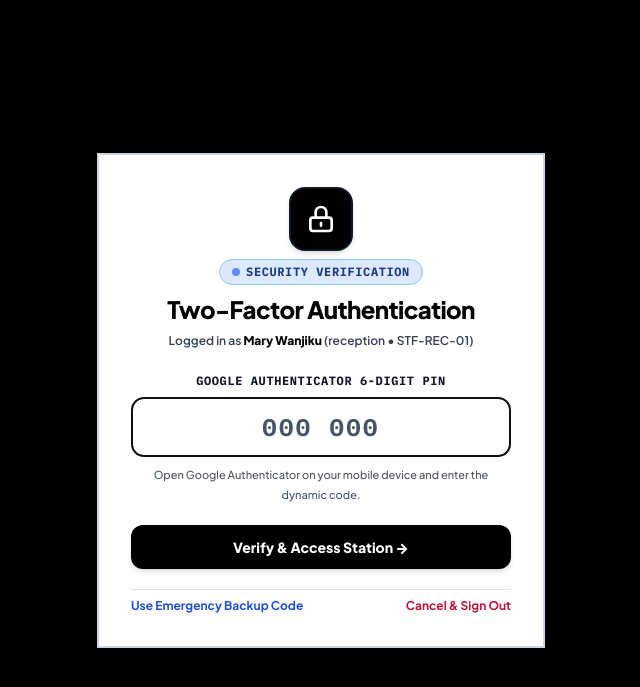
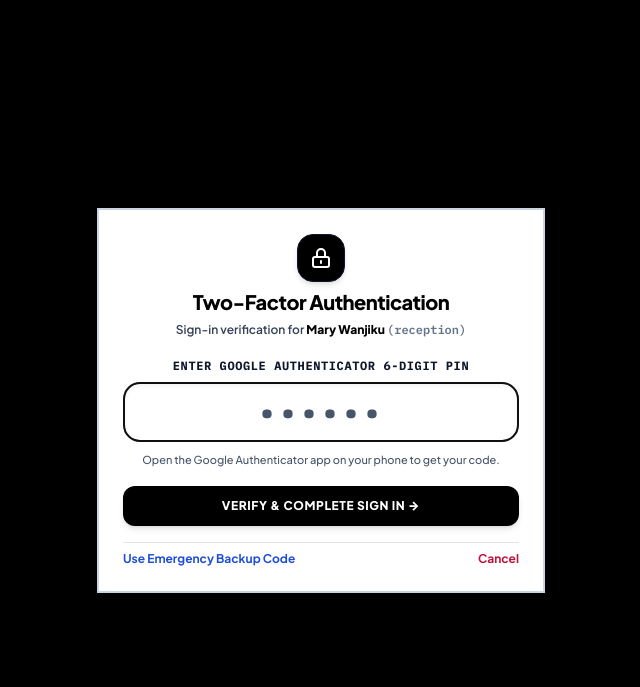
Before and after one commit to SK108045/New_HMS, a Flask app: page /verify-2fa in a window 1280 px wide. Shown: the top 687 px of the page, without its empty margins (319-959 px from the left). Run offline with Flask 3, Linux system fonts and the light colour scheme; the visitor is signed in with stand-in values (Sample User, id 1); data comes from the database, SQL or seed files in the repository; some libraries are stand-ins or nearby versions.

Commit message:
fix(2fa-ux): tidy viewport-fitting 2FA modal, direct login flow, and per-staff QR setup links

```diff
--- a/auth/routes.py
+++ b/auth/routes.py
@@ -207,10 +207,6 @@ def handle_portal_login(portal_key):
             return render_template('auth/login.html', meta=meta, portals=PORTAL_META, next_url=next_url, current_portal=portal_key)
 
         # Determine 2FA Requirement (Google Authenticator)
-        is_2fa_mandated = settings.require_2fa_for_all or (
-            settings.require_2fa_for_admin_doctor and user.role in ['admin', 'doctor']
-        )
-
         if user.is_2fa_enabled:
             # Stage 2FA challenge
             session['pending_2fa_user_id'] = user.id
@@ -218,21 +214,13 @@ def handle_portal_login(portal_key):
             session['pending_next_url'] = next_url
             return redirect(url_for('auth.verify_2fa'))
 
-        elif is_2fa_mandated:
-            # Force 2FA setup wizard
-            session['pending_2fa_user_id'] = user.id
-            session['pending_target_portal'] = portal_key
-            session['pending_next_url'] = next_url
-            flash('Hospital Security Policy requires Google Authenticator 2FA setup for your clinical role.', 'info')
-            return redirect(url_for('auth.setup_2fa'))
-
-        # Standard authentication without 2FA
+        # Standard direct authentication without 2FA
         login_user(user, is_2fa_verified=True)
         AuditLog.log_event(
             'login_success',
             'user',
             user.id,
-            f"User {user.username} successfully signed in to {portal_key} portal (2FA not enabled).",
+            f"User {user.username} successfully signed in to {portal_key} portal (2FA not active).",
             actor=user,
             severity='info'
         )
@@ -333,15 +321,25 @@ def verify_2fa():
 
 # ==================== 2FA SETUP WIZARD WITH QR CODE ====================
 @auth_bp.route('/setup-2fa', methods=['GET', 'POST'])
-def setup_2fa():
-    # Allow setup for logged-in user OR pending 2FA setup user
-    user = get_current_user()
-    is_pending = False
-    if not user:
-        pending_uid = session.get('pending_2fa_user_id')
-        if pending_uid:
-            user = db.session.get(User, pending_uid)
-            is_pending = True
+@auth_bp.route('/setup-2fa/<int:user_id>', methods=['GET', 'POST'])
+def setup_2fa(user_id=None):
+    current_u = get_current_user()
+
+    if user_id is not None:
+        # Admin or the user themselves can view/setup
+        if not current_u or (current_u.role != 'admin' and current_u.id != user_id):
+            flash('Administrator access required to configure 2FA for other staff members.', 'error')
+            return redirect(url_for('auth.login'))
+        user = db.session.get(User, user_id)
+        if not user:
+            flash('Staff user not found.', 'error')
+            return redirect(url_for('admin.staff'))
+    else:
+        user = current_u
+        if not user:
+            pending_uid = session.get('pending_2fa_user_id')
+            if pending_uid:
+                user = db.session.get(User, pending_uid)
 
     if not user:
         flash('Please sign in to configure Two-Factor Authentication.', 'warning')
@@ -385,16 +383,18 @@ def setup_2fa():
                 severity='info'
             )
 
-            # Establish full authenticated session
-            session.pop('pending_2fa_user_id', None)
-            target_portal = session.pop('pending_target_portal', user.portal or 'reception')
-            login_user(user, is_2fa_verified=True)
+            # Establish authenticated session if user was signing in
+            if session.get('pending_2fa_user_id') == user.id:
+                session.pop('pending_2fa_user_id', None)
+                target_portal = session.pop('pending_target_portal', user.portal or 'reception')
+                login_user(user, is_2fa_verified=True)
 
+            flash(f"Google Authenticator 2FA activated successfully for {user.full_name}!", "success")
             return render_template(
                 'auth/backup_codes.html',
                 user=user,
                 backup_codes=backup_codes,
-                target_portal=target_portal
+                target_portal=user.portal or 'reception'
             )
         else:
             flash('Invalid 6-digit code. Make sure you scanned the QR code with Google Authenticator and enter the live 6-digit token.', 'error')
@@ -403,9 +403,14 @@ def setup_2fa():
         'auth/setup_2fa.html',
         user=user,
         secret=secret,
-        qr_data_url=qr_data_url,
-        is_pending=is_pending
+        qr_data_url=qr_data_url
     )
+
+
+@auth_bp.route('/setup-2fa-user/<int:user_id>', methods=['GET', 'POST'])
+def setup_2fa_user(user_id):
+    return setup_2fa(user_id=user_id)
+
 
 
 # ==================== DISABLE 2FA ====================
--- a/templates/admin/security.html
+++ b/templates/admin/security.html
@@ -383,6 +383,10 @@
 
                                 <td class="p-3.5 text-right">
                                     <div class="flex items-center justify-end gap-2 flex-wrap">
+                                        <a href="{{ url_for('auth.setup_2fa_user', user_id=u.id) }}" class="px-2.5 py-1 bg-blue-50 hover:bg-blue-100 text-blue-900 border border-blue-300 font-extrabold text-[11px] rounded-lg" title="View or generate QR code setup for this staff member">
+                                            <span>🔐 Setup / QR</span>
+                                        </a>
+
                                         {% if u.is_locked() %}
                                             <form method="POST" action="{{ url_for('admin.unlock_user', user_id=u.id) }}">
                                                 <button type="submit" class="px-2.5 py-1 bg-emerald-700 hover:bg-emerald-800 text-white font-extrabold text-[11px] rounded-lg shadow-xs">
--- a/templates/auth/verify_2fa.html
+++ b/templates/auth/verify_2fa.html
@@ -3,39 +3,35 @@
 <head>
     <meta charset="UTF-8">
     <meta name="viewport" content="width=device-width, initial-scale=1.0">
-    <title>Two-Factor Authentication Security Challenge - Apex Medical</title>
+    <title>Two-Factor Authentication - Apex Medical</title>
     <link rel="stylesheet" href="{{ url_for('static', filename='dist/styles.css') }}">
     <script defer src="https://unpkg.com/alpinejs@3.13.5/dist/cdn.min.js"></script>
 </head>
 <body class="h-full text-slate-900 font-sans flex items-center justify-center p-4 antialiased bg-slate-950" x-data="{ useBackup: false }">
 
-    <div class="max-w-md w-full bg-white rounded-3xl border-2 border-slate-300 shadow-2xl p-6 sm:p-8 space-y-6">
+    <!-- Compact Tidy 2FA Security Challenge Card -->
+    <div class="max-w-md w-full bg-white rounded-3xl border-2 border-slate-300 shadow-2xl p-6 sm:p-7 space-y-5">
 
         <!-- Header -->
-        <div class="text-center space-y-2">
-            <div class="w-16 h-16 rounded-2xl bg-slate-950 text-white flex items-center justify-center font-mono font-black text-2xl mx-auto shadow-md border-2 border-slate-800">
-                <svg class="w-8 h-8 text-blue-400" fill="none" stroke="currentColor" viewBox="0 0 24 24">
+        <div class="text-center space-y-1.5">
+            <div class="w-12 h-12 rounded-2xl bg-slate-950 text-white flex items-center justify-center mx-auto shadow-md border border-slate-800">
+                <svg class="w-6 h-6 text-blue-400" fill="none" stroke="currentColor" viewBox="0 0 24 24">
                     <path stroke-linecap="round" stroke-linejoin="round" stroke-width="2" d="M12 15v2m-6 4h12a2 2 0 002-2v-6a2 2 0 00-2-2H6a2 2 0 00-2 2v6a2 2 0 002 2zm10-10V7a4 4 0 00-8 0v4h8z"></path>
                 </svg>
             </div>
 
-            <div class="inline-flex items-center gap-1.5 px-3 py-1 rounded-full text-xs font-mono font-black bg-blue-100 text-blue-900 border border-blue-300 uppercase tracking-wider">
-                <span class="w-2 h-2 rounded-full bg-blue-600 animate-pulse"></span>
-                <span>Security Verification</span>
-            </div>
-
-            <h1 class="text-2xl font-black text-slate-950 tracking-tight">Two-Factor Authentication</h1>
+            <h1 class="text-xl font-black text-slate-950 tracking-tight">Two-Factor Authentication</h1>
             <p class="text-xs font-semibold text-slate-600">
-                Logged in as <strong class="text-slate-950">{{ user.full_name }}</strong> ({{ user.username }} &bull; {{ user.staff_id }})
+                Sign-in verification for <strong class="text-slate-950">{{ user.full_name }}</strong> <span class="text-slate-400 font-mono">({{ user.username }})</span>
             </p>
         </div>
 
-        <!-- Flash Messages -->
+        <!-- Flash Alert Messages -->
         {% with messages = get_flashed_messages(with_categories=true) %}
             {% if messages %}
-                <div class="space-y-2">
+                <div class="space-y-1.5">
                     {% for category, msg in messages %}
-                        <div class="p-3 rounded-xl text-xs font-bold border {% if category == 'error' %}bg-rose-100 text-rose-900 border-rose-300{% else %}bg-blue-100 text-blue-900 border-blue-300{% endif %}">
+                        <div class="p-2.5 rounded-xl text-xs font-bold border {% if category == 'error' %}bg-rose-50 text-rose-900 border-rose-300{% else %}bg-blue-50 text-blue-900 border-blue-300{% endif %}">
                             {{ msg }}
                         </div>
                     {% endfor %}
@@ -44,68 +40,68 @@
         {% endwith %}
 
         <!-- Verification Form -->
-        <form method="POST" action="{{ url_for('auth.verify_2fa') }}" class="space-y-5">
+        <form method="POST" action="{{ url_for('auth.verify_2fa') }}" class="space-y-4">
             <input type="hidden" name="use_backup" :value="useBackup ? 'true' : 'false'">
 
             <!-- Google Authenticator 6-Digit Mode -->
             <div x-show="!useBackup" class="space-y-2">
-                <label class="block text-xs font-extrabold text-slate-800 uppercase tracking-wider text-center font-mono">
-                    Google Authenticator 6-Digit PIN
+                <label class="block text-xs font-black text-slate-800 uppercase tracking-wider text-center font-mono">
+                    Enter Google Authenticator 6-Digit PIN
                 </label>
-                <div class="relative">
                 <input
                     type="text"
                     name="totp_code"
-                        maxlength="8"
+                    maxlength="6"
                     inputmode="numeric"
-                        pattern="[0-9\s-]*"
-                        placeholder="000 000"
+                    pattern="[0-9]*"
+                    placeholder="••••••"
                     autofocus
-                        class="form-input text-center text-2xl font-black tracking-widest font-mono py-3 rounded-xl border-2 border-slate-300 focus:border-blue-700 focus:ring-blue-500 w-full"
+                    autocomplete="one-time-code"
+                    class="form-input text-center text-3xl font-black tracking-widest font-mono py-2.5 rounded-2xl border-2 border-slate-300 focus:border-blue-700 focus:ring-blue-500 w-full shadow-inner text-slate-950"
                 >
-                </div>
                 <p class="text-[11px] text-slate-500 text-center font-medium">
-                    Open Google Authenticator on your mobile device and enter the dynamic code.
+                    Open the Google Authenticator app on your phone to get your code.
                 </p>
             </div>
 
-            <!-- Emergency Backup Recovery Code Mode -->
+            <!-- Emergency Single-Use Recovery Code Mode -->
             <div x-show="useBackup" class="space-y-2" x-cloak>
-                <label class="block text-xs font-extrabold text-amber-900 uppercase tracking-wider text-center font-mono">
-                    Emergency Backup Recovery Code
+                <label class="block text-xs font-black text-amber-950 uppercase tracking-wider text-center font-mono">
+                    Enter Emergency Backup Recovery Key
                 </label>
                 <input
                     type="text"
                     name="totp_code"
                     placeholder="XXXX-XXXX"
-                    class="form-input text-center text-lg font-mono font-black uppercase tracking-wider py-3 rounded-xl border-2 border-amber-300 focus:border-amber-600 focus:ring-amber-500 w-full"
+                    class="form-input text-center text-lg font-mono font-black uppercase tracking-wider py-2.5 rounded-2xl border-2 border-amber-300 focus:border-amber-600 focus:ring-amber-500 w-full"
                 >
                 <p class="text-[11px] text-slate-500 text-center font-medium">
-                    Enter one of your 8 single-use emergency recovery keys.
+                    Use one of your single-use 8-character backup recovery keys.
                 </p>
             </div>
 
             <button
                 type="submit"
-                class="w-full py-3 bg-slate-950 hover:bg-slate-800 text-white font-black text-sm rounded-xl shadow-md transition-all flex items-center justify-center gap-2"
+                class="w-full py-3 bg-slate-950 hover:bg-slate-800 text-white font-black text-xs uppercase tracking-wider rounded-xl shadow-md transition-all flex items-center justify-center gap-2"
             >
-                <span>Verify & Access Station &rarr;</span>
+                <span>Verify & Complete Sign In &rarr;</span>
             </button>
 
+            <!-- Bottom Helpers -->
             <div class="pt-2 border-t border-slate-200 flex items-center justify-between text-xs">
                 <button
                     type="button"
                     @click="useBackup = !useBackup"
-                    class="text-blue-700 hover:text-blue-900 font-bold hover:underline"
+                    class="text-blue-700 hover:text-blue-950 font-bold hover:underline"
                 >
-                    <span x-text="useBackup ? 'Use Google Authenticator App' : 'Use Emergency Backup Code'"></span>
+                    <span x-text="useBackup ? '&larr; Use Authenticator App' : 'Use Emergency Backup Code'"></span>
                 </button>
 
                 <a
                     href="{{ url_for('auth.logout') }}"
                     class="text-rose-700 hover:text-rose-900 font-bold hover:underline"
                 >
-                    Cancel & Sign Out
+                    Cancel
                 </a>
             </div>
         </form>
```
Also changed, not shown: templates/admin/staff.html (+24 -1 lines), templates/auth/setup_2fa.html (+93 -68 lines). Lines whose indentation alone changed are shown as unchanged.
